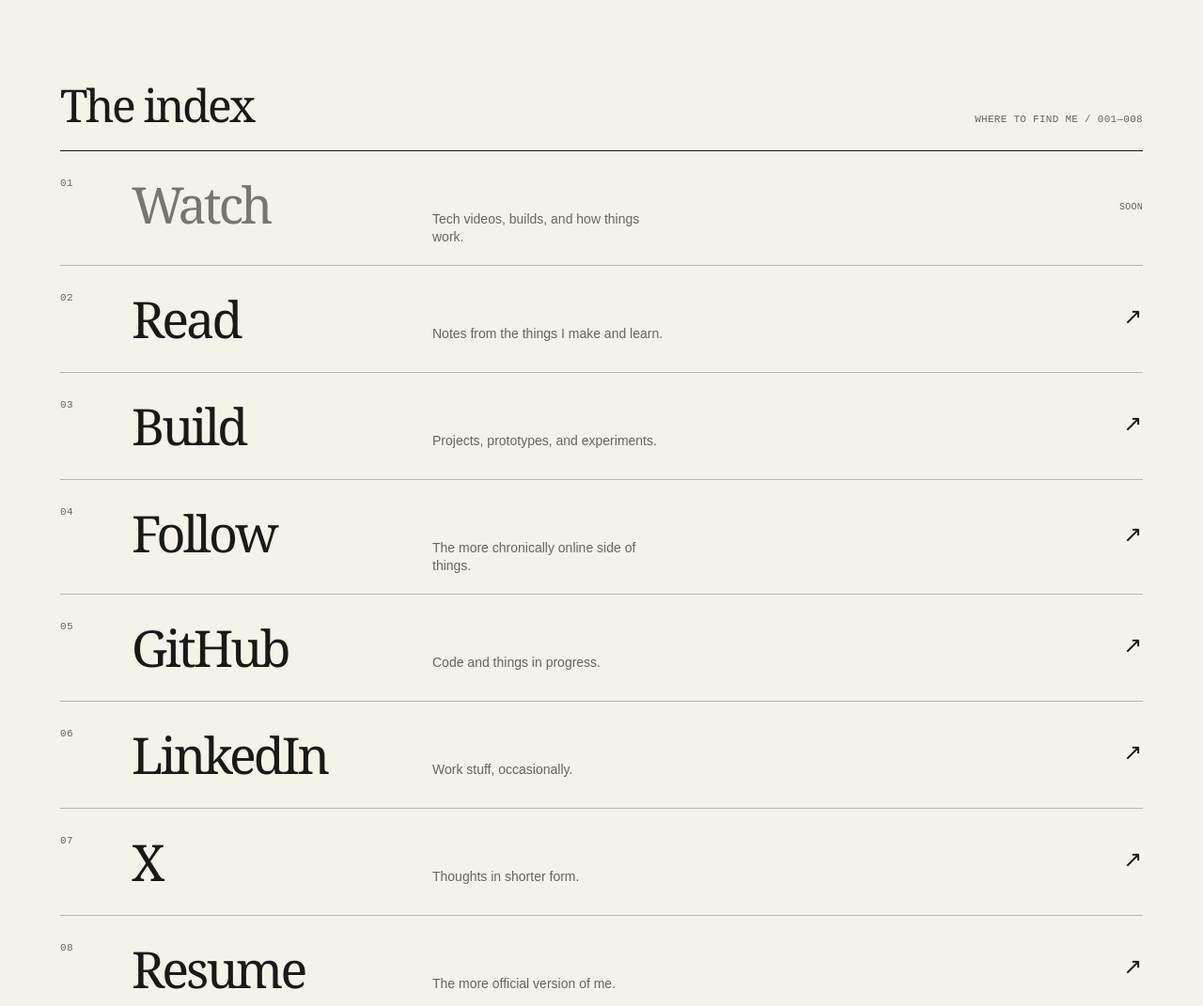
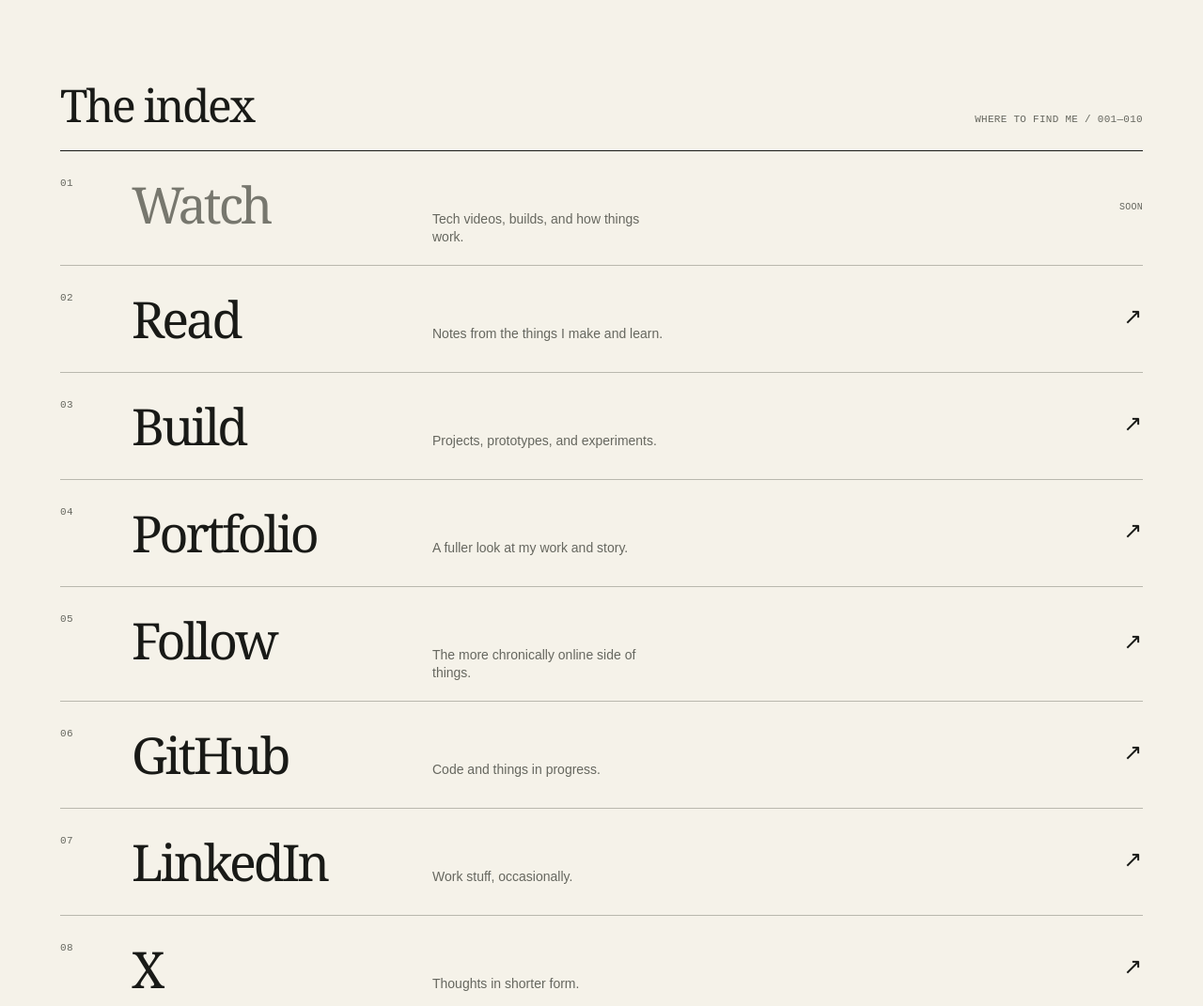
Before and after one commit to abhijeetkakade1234/x, a plain HTML site: page index.html in a window 1280 px wide. Shown: the part 780-1851 px from the top of the page at 94% size. Drawn offline with Linux system fonts and the light colour scheme.

Commit message:
Add portfolio and Telegram destinations

```diff
--- a/index.html
+++ b/index.html
@@ -34,7 +34,7 @@
         </div>
       </section>
       <section class="index" aria-labelledby="index-title">
-        <div class="index-heading"><h2 id="index-title">The index</h2><span>WHERE TO FIND ME / 001—008</span></div>
+        <div class="index-heading"><h2 id="index-title">The index</h2><span>WHERE TO FIND ME / 001—010</span></div>
         <div id="links" class="links"></div>
       </section>
     </main>
--- a/links.js
+++ b/links.js
@@ -3,9 +3,11 @@ window.siteLinks = [
   { number: '01', title: 'Watch', description: 'Tech videos, builds, and how things work.', url: null },
   { number: '02', title: 'Read', description: 'Notes from the things I make and learn.', url: 'https://blogs.abhijeetkakade.in' },
   { number: '03', title: 'Build', description: 'Projects, prototypes, and experiments.', url: 'https://abhijeetkakade.in/archives' },
-  { number: '04', title: 'Follow', description: 'The more chronically online side of things.', url: 'https://www.instagram.com/chronicallyonlineabhi/' },
-  { number: '05', title: 'GitHub', description: 'Code and things in progress.', url: 'https://github.com/abhijeetkakade1234' },
-  { number: '06', title: 'LinkedIn', description: 'Work stuff, occasionally.', url: 'https://www.linkedin.com/in/abhijeet-kakade-384a9a253' },
-  { number: '07', title: 'X', description: 'Thoughts in shorter form.', url: 'https://x.com/AbhijeetKakade0' },
-  { number: '08', title: 'Resume', description: 'The more official version of me.', url: 'https://abhijeetkakade.in/CV.pdf' },
+  { number: '04', title: 'Portfolio', description: 'A fuller look at my work and story.', url: 'https://abhijeetkakade.in/' },
+  { number: '05', title: 'Follow', description: 'The more chronically online side of things.', url: 'https://www.instagram.com/chronicallyonlineabhi/' },
+  { number: '06', title: 'GitHub', description: 'Code and things in progress.', url: 'https://github.com/abhijeetkakade1234' },
+  { number: '07', title: 'LinkedIn', description: 'Work stuff, occasionally.', url: 'https://www.linkedin.com/in/abhijeet-kakade-384a9a253/' },
+  { number: '08', title: 'X', description: 'Thoughts in shorter form.', url: 'https://x.com/AbhijeetKakade0' },
+  { number: '09', title: 'Telegram', description: 'Say hello directly.', url: 'https://t.me/abhijeet_kakade' },
+  { number: '10', title: 'Resume', description: 'The more official version of me.', url: 'https://abhijeetkakade.in/CV.pdf' },
 ];
```
